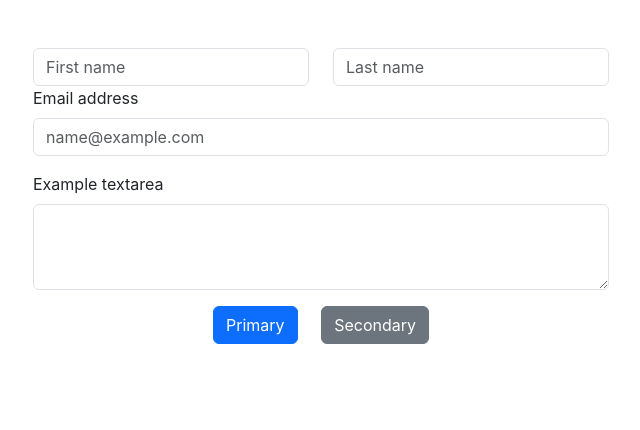
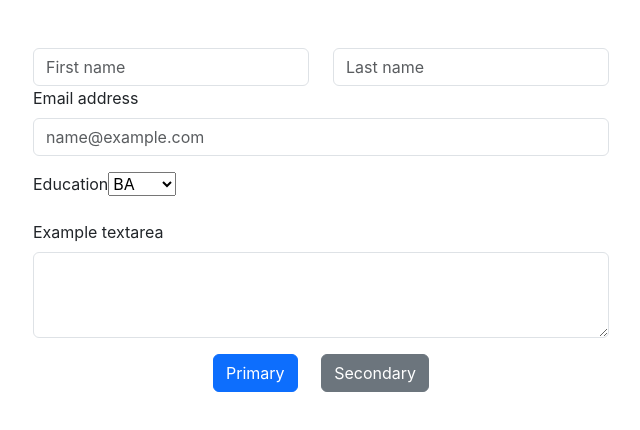
Before and after one commit to JadhavC07/FormValidation, a React (Create React App) app: page / in a window 1280 px wide. Shown: the top 430 px of the page, without its empty margins (319-959 px from the left). Built offline with nearby package versions, Linux system fonts and the light colour scheme.

Commit message:
education section added

```diff
--- a/src/Components/Validation.css
+++ b/src/Components/Validation.css
@@ -5,3 +5,8 @@
 .size{
     margin: 0 180px;
 }
+
+.edu{
+
+    margin-top: 15px;
+}
--- a/src/Components/Validation.js
+++ b/src/Components/Validation.js
@@ -1,6 +1,19 @@
 import "./Validation.css"
 
 const Validation = () => {
+
+ const education=['BA',"BCA","BCom","BBA","BEd","Polly","ME","PHD"]
+
+ const edu=education.map((ele)=>{
+
+return(
+  <option>{ele}</option>
+
+)
+
+ })
+
+
   return (
     <div className="container-sm my-5 box">
       <div class="row">
@@ -32,6 +45,16 @@ const Validation = () => {
           placeholder="name@example.com"
         />
       </div>
+
+      <div className="edu"><label>Education     </label>
+              <select>
+
+                {edu}
+
+
+              </select>
+       </div>
+       <br></br>
       <div className="mb-3">
         <label htmlFor="exampleFormControlTextarea1" className="form-label">
           Example textarea
@@ -42,6 +65,10 @@ const Validation = () => {
           rows="3"
         ></textarea>
       </div>
+
+
+
+
       <div className="mb-3 d-flex justify-content-between size">
         <button type="button" class="btn btn-primary">
           Primary
```
